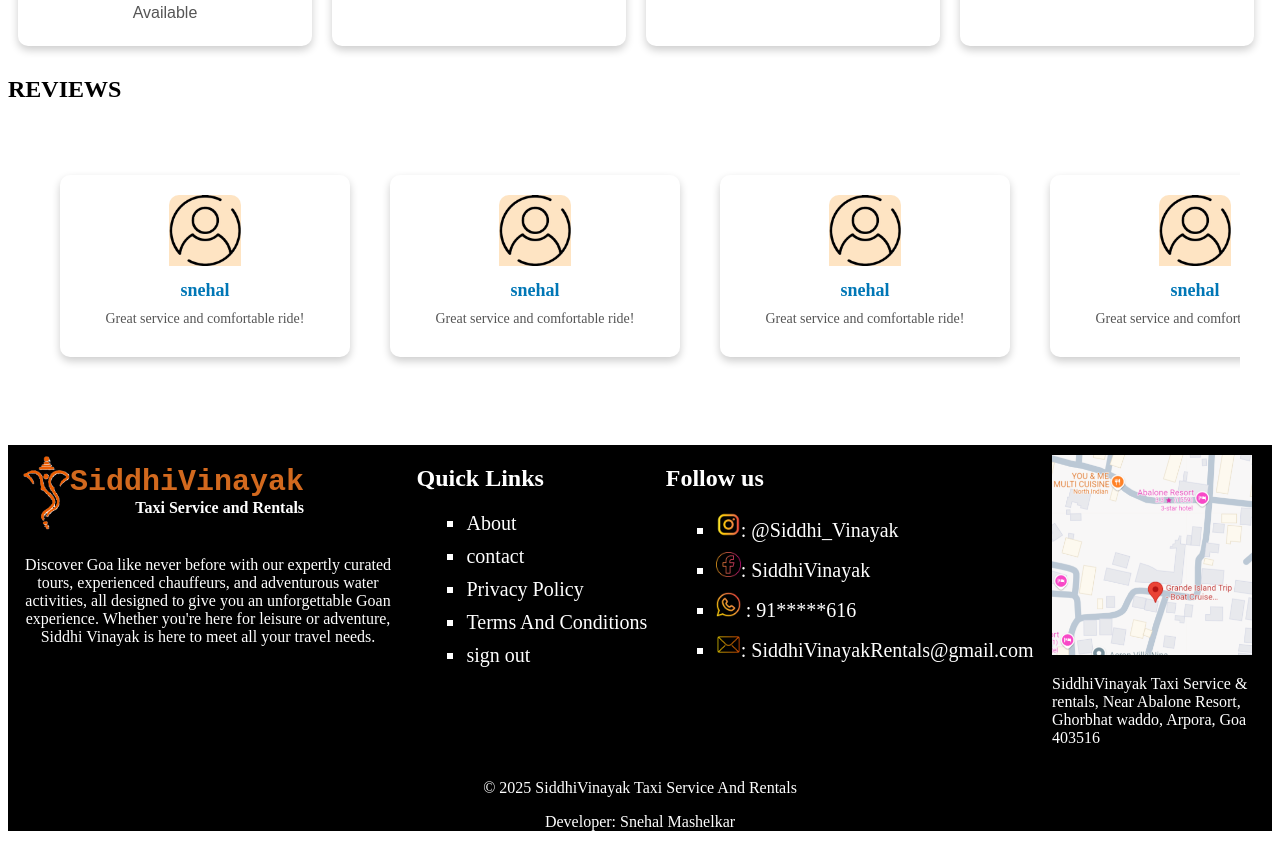
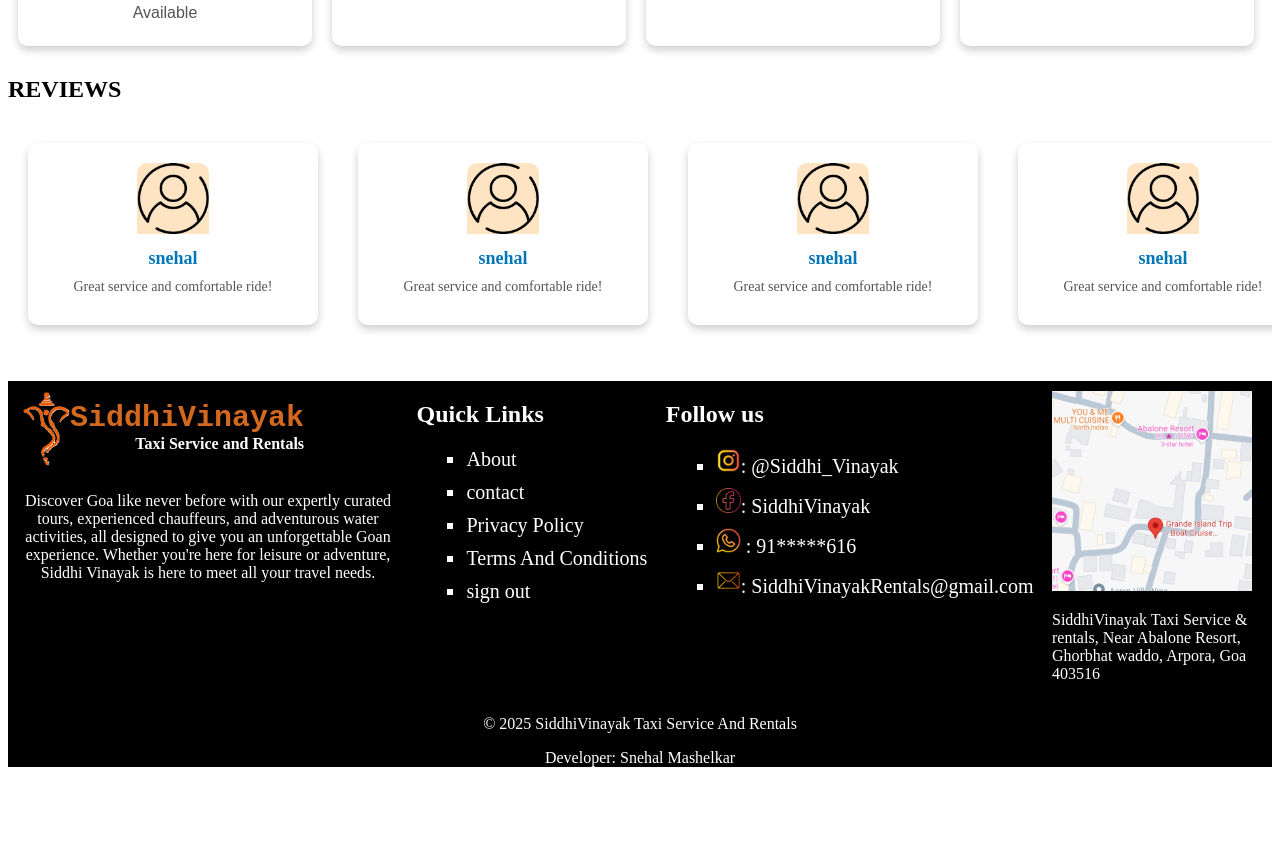
Before and after one commit to snehal0321/Taxi-Service-and-Rentals-Website, a React (Vite) app: page / in a window 1280 px wide. Shown: the part 2083-2930 px from the top of the page. After the commit the page ends 2866 px from the top, so only its background shows below. Built offline with nearby package versions, Linux system fonts and the light colour scheme.

Commit message:
CSS changes

```diff
--- a/src/App.jsx
+++ b/src/App.jsx
@@ -141,7 +141,7 @@ function App() {
           ))}
         </div>
     </div>
-    <div className="Tours-container" >
+    <div className="Review-container" >
         <h2>REVIEWS</h2>
         <PhotoGallery/>
     </div>
--- a/src/index.css
+++ b/src/index.css
@@ -295,6 +295,20 @@ max-width: 250px;
 }
 
 /* Review Section CSS */
+
+.Review-grid{
+  display:flex;
+  flex-direction: row;
+}
+
+.Review-section{
+   display: flex;
+   overflow-x: scroll;
+   gap: 1rem;
+   padding-bottom: 1rem;
+
+}
+
 .Review-image {
   width: 72px;
   height: 71px;
--- a/src/photo_gallery.jsx
+++ b/src/photo_gallery.jsx
@@ -1,7 +1,6 @@
 import React from 'react';
 import ReviewCard from './review_cards.jsx';
 import  Profile  from "./assets/profile.jpg";
-
 // Sample images (replace with your own image URLs)
 const images = [
     { src: Profile, alt: 'Taxi 1' , review: 'Great service and comfortable ride!' , Customer: 'snehal' },
@@ -11,22 +10,16 @@ const images = [
     { src: Profile, alt: 'Travel Van' , review: 'Great service and comfortable ride!', Customer: 'snehal' },
 ];
 
+
+
 const PhotoGallery = () => {
 
 
     return (
-        <div style={{ padding: '2rem' }}>
-            <div
-                style={{
-                    display: 'flex',
-                    overflowX: 'auto',
-                    gap: '1rem',
-                    paddingBottom: '1rem',
-                }}
+        <div >
+            <div className='Review-section'>
 
-
-            >
-                <div className="services-grid">
+                <div className="Review-grid" >
                 {images.map((rev, index) => (
                     <ReviewCard
                     key={index}
```
